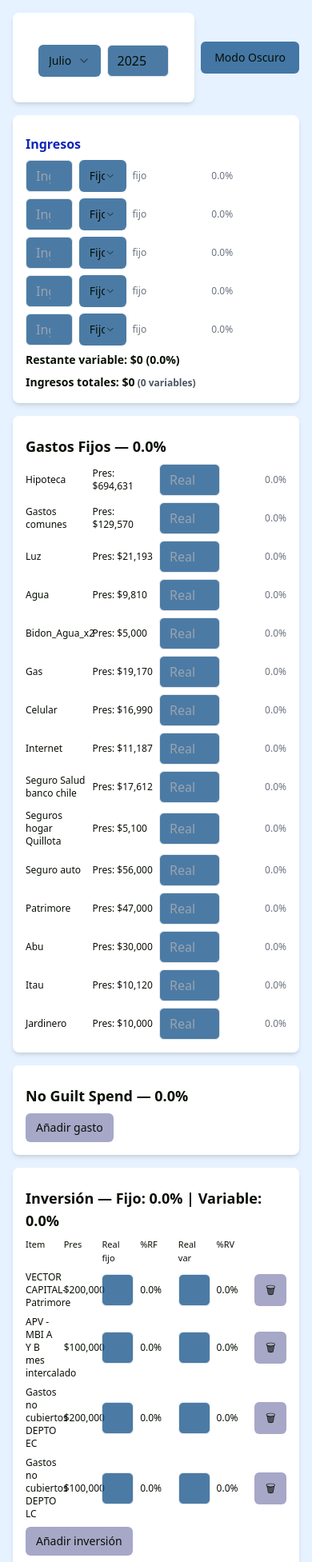
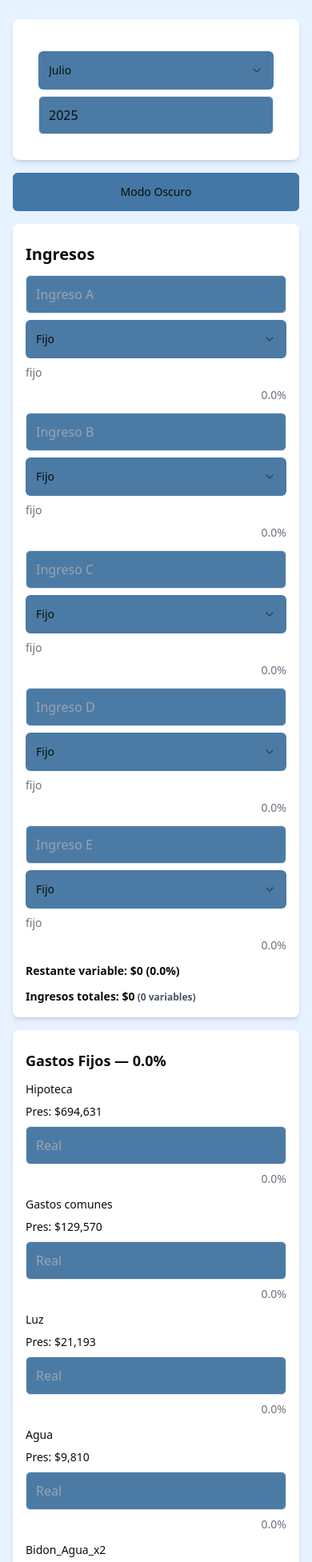
Before and after one commit to Rudolph04-pixel/Rufina009, a React (Vite) app: page / in a window 390 px wide. Shown: the top 1953 px of the page at 80% size. Built offline with nearby package versions, Linux system fonts and the light colour scheme.

Commit message:
Actualiza complementos19

```diff
--- a/src/FinanzasPersonales.jsx
+++ b/src/FinanzasPersonales.jsx
@@ -31,15 +31,15 @@ const createBlobLink = (content, filename) => {
 /* ───────────── Component ───────────── */
 export default function FinanzasPersonales() {
   /* Tema oscuro */
-  const [darkMode,setDarkMode]=useState(false);
-  useEffect(()=>{
+  const [darkMode, setDarkMode] = useState(false);
+  useEffect(() => {
     document.documentElement.classList.toggle("dark", darkMode);
-  },[darkMode]);
+  }, [darkMode]);
 
   /* Periodo */
   const today = new Date();
-  const [selectedMonth,setSelectedMonth]=useState(String(today.getMonth()));
-  const [selectedYear ,setSelectedYear ]=useState(String(today.getFullYear()));
+  const [selectedMonth, setSelectedMonth] = useState(String(today.getMonth()));
+  const [selectedYear, setSelectedYear]   = useState(String(today.getFullYear()));
 
   /* ───── Estado ───── */
   const [ingresos,setIngresos] = useState({
@@ -120,26 +120,26 @@ export default function FinanzasPersonales() {
   const totalIngresosVariables = Object.values(ingresos).reduce((s,i)=>i.tipo==="variable"?s+Number(i.valor||0):s,0);
   const totalGastosFijos = sumSingle(gastosFijos);
   const totalNoGuilt    = Object.values(noGuiltSpend).reduce((s,v)=>s+Number(v||0),0);
-  const totalInvFijo = Object.values(inversion).reduce((s,x)=>s+Number(x.realFijo||0),0);
-  const totalInvVar  = Object.values(inversion).reduce((s,x)=>s+Number(x.realVariable||0),0);
-  const totalAhrFijo = Object.values(ahorro).reduce((s,x)=>s+Number(x.realFijo||0),0);
-  const totalAhrVar  = Object.values(ahorro).reduce((s,x)=>s+Number(x.realVariable||0),0);
-  const totalGVarFijo= Object.values(gastosVariables).reduce((s,x)=>s+Number(x.realFijo||0),0);
-  const totalGVarVar = Object.values(gastosVariables).reduce((s,x)=>s+Number(x.realVariable||0),0);
+  const totalInvFijo     = Object.values(inversion).reduce((s,x)=>s+Number(x.realFijo||0),0);
+  const totalInvVar      = Object.values(inversion).reduce((s,x)=>s+Number(x.realVariable||0),0);
+  const totalAhrFijo     = Object.values(ahorro).reduce((s,x)=>s+Number(x.realFijo||0),0);
+  const totalAhrVar      = Object.values(ahorro).reduce((s,x)=>s+Number(x.realVariable||0),0);
+  const totalGVarFijo    = Object.values(gastosVariables).reduce((s,x)=>s+Number(x.realFijo||0),0);
+  const totalGVarVar     = Object.values(gastosVariables).reduce((s,x)=>s+Number(x.realVariable||0),0);
 
   const totalInversion  = totalInvFijo + totalInvVar;
   const totalAhorro     = totalAhrFijo + totalAhrVar;
-  const totalGastosVars = totalGVarFijo+totalGVarVar;
-  const totalGastos = totalGastosFijos+totalNoGuilt+totalInversion+totalAhorro+totalGastosVars;
+  const totalGastosVars = totalGVarFijo + totalGVarVar;
+  const totalGastos     = totalGastosFijos + totalNoGuilt + totalInversion + totalAhorro + totalGastosVars;
 
-  const percent    = v => totalFixedIngresos?((v/totalFixedIngresos)*100).toFixed(1):"0.0";
-  const percentVar = v => totalIngresosVariables?((v/totalIngresosVariables)*100).toFixed(1):"0.0";
+  const percent    = v => totalFixedIngresos ? ((v/totalFixedIngresos)*100).toFixed(1) : "0.0";
+  const percentVar = v => totalIngresosVariables ? ((v/totalIngresosVariables)*100).toFixed(1) : "0.0";
 
-  // Pool restante variables
-  const totalAssignedVar = totalInvVar+totalAhrVar+totalGVarVar;
+  /* Pool restante variables */
+  const totalAssignedVar = totalInvVar + totalAhrVar + totalGVarVar;
   const remainingVarPool = totalIngresosVariables - totalAssignedVar;
 
-  // Disponibles
+  /* Disponibles */
   const disponibleFijo = totalFixedIngresos
     - ( totalGastosFijos + totalInvFijo + totalAhrFijo + totalGVarFijo );
   const disponibleVar = remainingVarPool;
@@ -148,100 +148,117 @@ export default function FinanzasPersonales() {
   const handleIngresoChange       = (k,f,v)=>setIngresos(p=>({...p,[k]:{...p[k],[f]:v}}));
   const handleGastoFijoRealChange = (k,v)=>setGastosFijos(p=>({...p,[k]:{...p[k],real:v}}));
   const handleNoGuiltChange       = (k,v)=>setNoGuiltSpend(p=>({...p,[k]:v}));
-  const handleInvChange = (k,field,val)=>{
-    let n=Number(val)||0;
+
+  const handleInvChange = (k,field,val)=> {
+    let n = Number(val)||0;
     if(field==="realVariable"){
-      const cur=Number(inversion[k].realVariable)||0;
-      const max=cur+remainingVarPool;
+      const cur = Number(inversion[k].realVariable)||0;
+      const max = cur + remainingVarPool;
       if(n>max) n=max;
     }
     setInversion(p=>({...p,[k]:{...p[k],[field]:String(n)}}));
   };
-  const handleAhorChange=(k,field,val)=>{
-    let n=Number(val)||0;
+  const handleAhorChange=(k,field,val)=> {
+    let n = Number(val)||0;
     if(field==="realVariable"){
-      const cur=Number(ahorro[k].realVariable)||0;
-      const max=cur+remainingVarPool;
+      const cur = Number(ahorro[k].realVariable)||0;
+      const max = cur + remainingVarPool;
       if(n>max) n=max;
     }
     setAhorro(p=>({...p,[k]:{...p[k],[field]:String(n)}}));
   };
-  const handleVarChange=(k,field,val)=>{
-    let n=Number(val)||0;
+  const handleVarChange=(k,field,val)=> {
+    let n = Number(val)||0;
     if(field==="realVariable"){
-      const cur=Number(gastosVariables[k].realVariable)||0;
-      const max=cur+remainingVarPool;
+      const cur = Number(gastosVariables[k].realVariable)||0;
+      const max = cur + remainingVarPool;
       if(n>max) n=max;
     }
     setGastosVariables(p=>({...p,[k]:{...p[k],[field]:String(n)}}));
   };
-  const addKey=(setter,label)=>setter(p=>({
-    ...p,
-    [`${label} ${Object.keys(p).length+1}`]:{presupuesto:0,realFijo:"",realVariable:""}
+
+  const addKey    = (setter,label)=>setter(p=>({
+    ...p, [`${label} ${Object.keys(p).length+1}`]:{presupuesto:0,realFijo:"",realVariable:""}
   }));
-  const deleteKey=(setter,k)=>setter(p=>{const{[k]:_,...r}=p;return r;});
+  const deleteKey = (setter,k)=>setter(p=>{const{[k]:_,...r}=p;return r;});
 
   /* ───── Export CSV ───── */
-  const exportCSV=()=>{
+  const exportCSV = ()=>{
     const rows=[["Cat","Item","Pres","RFijo","%RF","RVar","%RV","Mes","Año"]];
-    const pushSingle=(cat,obj)=>Object.entries(obj).forEach(([k,x])=>{
-      const rf=Number(x.real||0);
+    const pushSingle = (cat,obj)=>Object.entries(obj).forEach(([k,x])=>{
+      const rf = Number(x.real||0);
       rows.push([cat,k,x.presupuesto,rf,percent(rf),"-","-",months[selectedMonth],selectedYear]);
     });
-    const pushDual=(cat,obj)=>Object.entries(obj).forEach(([k,x])=>{
-      const rf=Number(x.realFijo||0), rv=Number(x.realVariable||0);
+    const pushDual = (cat,obj)=>Object.entries(obj).forEach(([k,x])=>{
+      const rf = Number(x.realFijo||0), rv = Number(x.realVariable||0);
       rows.push([cat,k,x.presupuesto,rf,percent(rf),rv,percentVar(rv),months[selectedMonth],selectedYear]);
     });
+
     pushSingle("Gastos Fijos",gastosFijos);
     Object.entries(noGuiltSpend).forEach(([k,v])=>{
-      const rv=Number(v||0);
+      const rv = Number(v||0);
       rows.push(["No Guilt",k,"-",rv,percent(rv),"-","-",months[selectedMonth],selectedYear]);
     });
     pushDual("Inversión",inversion);
     pushDual("Ahorro",ahorro);
     pushDual("Gastos Variables",gastosVariables);
+
     createBlobLink(rows.map(r=>r.join(",")).join("\n"),
-      `estado-financiero-${months[selectedMonth]}-${selectedYear}.csv`
-    );
+      `estado-financiero-${months[selectedMonth]}-${selectedYear}.csv`);
   };
 
   /* ───────────── Render ───────────── */
   return (
-    <div className="min-h-screen bg-brand-100 p-4 space-y-4">
+    <div className="min-h-screen bg-brand-100 px-4 sm:px-6 md:px-8 lg:px-16">
+      <div className="max-w-lg mx-auto space-y-4 py-6">
 
         {/* Top Bar */}
-      <div className="flex items-center gap-2">
-        <Card className="flex-1"><CardContent className="p-4 grid grid-cols-2 gap-2">
+        <div className="flex flex-col sm:flex-row items-center gap-2">
+          <Card className="w-full sm:flex-1">
+            <CardContent className="p-4 grid grid-cols-1 sm:grid-cols-2 gap-2">
               <Select value={selectedMonth} onValueChange={setSelectedMonth}>
-            <SelectTrigger className="w-full"><SelectValue placeholder="Mes"/></SelectTrigger>
+                <SelectTrigger className="w-full h-12"><SelectValue placeholder="Mes"/></SelectTrigger>
                 <SelectContent>
                   {months.map((m,i)=><SelectItem key={m} value={String(i)}>{m}</SelectItem>)}
                 </SelectContent>
               </Select>
               <Input
+                className="h-12 w-full"
                 type="number"
                 value={selectedYear}
                 onChange={e=>setSelectedYear(e.target.value)}
                 placeholder="Año"
               />
-        </CardContent></Card>
-        <Button variant="outline" onClick={()=>setDarkMode(!darkMode)}>
+            </CardContent>
+          </Card>
+          <Button
+            className="mt-2 sm:mt-0 h-12 w-full sm:w-auto"
+            variant="outline"
+            onClick={()=>setDarkMode(!darkMode)}
+          >
             {darkMode?"Modo Claro":"Modo Oscuro"}
           </Button>
         </div>
 
         {/* Ingresos */}
-      <Card><CardContent className="space-y-2">
-        <h2 className="text-brand-500 font-semibold">Ingresos</h2>
+        <Card>
+          <CardContent className="space-y-3">
+            <h2 className="text-xl font-semibold">Ingresos</h2>
             {Object.entries(ingresos).map(([k,v])=>(
-          <div key={k} className="grid grid-cols-5 gap-2 items-center text-xs">
+              <div key={k} className="grid grid-cols-1 sm:grid-cols-5 gap-2 items-center text-sm">
                 <Input
-              type="number" value={v.valor}
+                  className="h-12 w-full"
+                  type="number"
+                  value={v.valor}
                   placeholder={`Ingreso ${k}`}
                   onChange={e=>handleIngresoChange(k,"valor",e.target.value)}
                 />
-            <Select value={v.tipo} onValueChange={val=>handleIngresoChange(k,"tipo",val)}>
-              <SelectTrigger className="w-full"><SelectValue placeholder="Tipo"/></SelectTrigger>
+                <Select
+                  className="h-12 w-full"
+                  value={v.tipo}
+                  onValueChange={val=>handleIngresoChange(k,"tipo",val)}
+                >
+                  <SelectTrigger className="w-full h-12"><SelectValue placeholder="Tipo"/></SelectTrigger>
                   <SelectContent>
                     <SelectItem value="fijo">Fijo</SelectItem>
                     <SelectItem value="variable">Variable</SelectItem>
@@ -260,19 +277,23 @@ export default function FinanzasPersonales() {
               Ingresos totales: ${totalIngresosNominal.toLocaleString()}
               <span className="text-xs text-gray-600"> ({totalIngresosVariables.toLocaleString()} variables)</span>
             </p>
-      </CardContent></Card>
+          </CardContent>
+        </Card>
 
         {/* Gastos Fijos */}
-      <Card><CardContent className="space-y-2">
+        <Card>
+          <CardContent className="space-y-3">
             <h2 className="font-semibold text-lg">
               Gastos Fijos — {percent(totalGastosFijos)}%
             </h2>
             {Object.entries(gastosFijos).map(([k,v])=>(
-          <div key={k} className="grid grid-cols-4 gap-2 items-center text-xs">
+              <div key={k} className="grid grid-cols-1 sm:grid-cols-4 gap-2 items-center text-sm">
                 <span>{k}</span>
                 <span>Pres: ${v.presupuesto.toLocaleString()}</span>
                 <Input
-              type="number" value={v.real}
+                  className="h-12 w-full"
+                  type="number"
+                  value={v.real}
                   placeholder="Real"
                   onChange={e=>handleGastoFijoRealChange(k,e.target.value)}
                 />
@@ -281,16 +302,21 @@ export default function FinanzasPersonales() {
                 </span>
               </div>
             ))}
-      </CardContent></Card>
+          </CardContent>
+        </Card>
 
         {/* No Guilt Spend */}
-      <Card><CardContent className="space-y-2">
+        <Card>
+          <CardContent className="space-y-3">
             <h2 className="font-semibold text-lg">
               No Guilt Spend — {percent(totalNoGuilt)}%
             </h2>
             {Object.entries(noGuiltSpend).map(([k,v])=>(
-          <div key={k} className="grid grid-cols-5 gap-2 items-center text-xs">
-            <Input defaultValue={k} placeholder="Item"
+              <div key={k} className="grid grid-cols-1 sm:grid-cols-5 gap-2 items-center text-sm">
+                <Input
+                  className="h-12 w-full"
+                  defaultValue={k}
+                  placeholder="Item"
                   onBlur={e=>{
                     const nk=e.target.value.trim();
                     if(!nk||nk===k) return;
@@ -302,11 +328,17 @@ export default function FinanzasPersonales() {
                   }}
                 />
                 <Input
-              type="number" value={v}
+                  className="h-12 w-full"
+                  type="number"
+                  value={v}
                   placeholder="Monto"
                   onChange={e=>handleNoGuiltChange(k,e.target.value)}
                 />
-            <Button size="icon" variant="ghost" onClick={()=>deleteKey(setNoGuiltSpend,k)}>
+                <Button
+                  className="h-12 w-12"
+                  size="icon" variant="ghost"
+                  onClick={()=>deleteKey(setNoGuiltSpend,k)}
+                >
                   🗑
                 </Button>
                 <span className="text-right text-gray-500">
@@ -314,10 +346,11 @@ export default function FinanzasPersonales() {
                 </span>
               </div>
             ))}
-        <Button size="sm" onClick={()=>setNoGuiltSpend(p=>({...p,[`Item ${Object.keys(p).length+1}`]:""}))}>
+            <Button className="h-12 w-full" size="sm" onClick={()=>setNoGuiltSpend(p=>({...p,[`Item ${Object.keys(p).length+1}`]:""}))}>
               Añadir gasto
             </Button>
-      </CardContent></Card>
+          </CardContent>
+        </Card>
 
         {/* Inversión / Ahorro / Gastos Variables */}
         {[
@@ -328,11 +361,12 @@ export default function FinanzasPersonales() {
           const fixedSum = Object.values(data).reduce((s,x)=>s+Number(x.realFijo||0),0);
           const varSum   = Object.values(data).reduce((s,x)=>s+Number(x.realVariable||0),0);
           return (
-          <Card key={label}><CardContent className="space-y-2">
+            <Card key={label}>
+              <CardContent className="space-y-3">
                 <h2 className="font-semibold text-lg">
                   {label} — Fijo: {percent(fixedSum)}% | Variable: {percentVar(varSum)}%
                 </h2>
-            <div className="grid grid-cols-7 gap-2 text-[11px] font-medium">
+                <div className="grid grid-cols-1 sm:grid-cols-7 gap-2 text-[11px] font-medium">
                   <span>Item</span><span>Pres</span>
                   <span>Real fijo</span><span>%RF</span>
                   <span>Real var</span><span>%RV</span><span/>
@@ -340,46 +374,56 @@ export default function FinanzasPersonales() {
                 {Object.entries(data).map(([k,x])=>{
                   const rf=Number(x.realFijo||0), rv=Number(x.realVariable||0);
                   return (
-                <div key={k} className="grid grid-cols-7 gap-2 items-center text-xs">
+                    <div key={k} className="grid grid-cols-1 sm:grid-cols-7 gap-2 items-center text-sm">
                       <span>{k}</span>
                       <span>${x.presupuesto.toLocaleString()}</span>
                       <Input
+                        className="h-12 w-full"
                         type="number" value={x.realFijo}
                         onChange={e=>handler(k,"realFijo",e.target.value)}
                       />
                       <span>{percent(rf)}%</span>
                       <Input
+                        className="h-12 w-full"
                         type="number" value={x.realVariable}
                         onChange={e=>handler(k,"realVariable",e.target.value)}
-                    max={rf + remainingVarPool}
                       />
                       <span>{percentVar(rv)}%</span>
-                  <Button size="icon" variant="ghost"
+                      <Button
+                        className="h-12 w-12"
+                        size="icon" variant="ghost"
                         onClick={()=>deleteKey(
                           label==="Inversión"?setInversion:
                           label==="Ahorro"?setAhorro:
                           setGastosVariables,
                           k
-                          )}>
+                        )}
+                      >
                         🗑
                       </Button>
                     </div>
                   );
                 })}
-            <Button size="sm" onClick={()=>addKey(
+                <Button
+                  className="h-12 w-full"
+                  size="sm"
+                  onClick={()=>addKey(
                     label==="Inversión"?setInversion:
                     label==="Ahorro"?setAhorro:
                     setGastosVariables,
                     label
-            )}>
+                  )}
+                >
                   Añadir {label.toLowerCase()}
                 </Button>
-          </CardContent></Card>
+              </CardContent>
+            </Card>
           );
         })}
 
         {/* Resumen & Export */}
-      <Card><CardContent className="space-y-1 text-sm">
+        <Card>
+          <CardContent className="space-y-1 text-sm">
             <p><strong>Ingresos fijos (100%):</strong> ${totalFixedIngresos.toLocaleString()}</p>
             <p><strong>Ingresos variables:</strong> ${totalIngresosVariables.toLocaleString()}</p>
 
@@ -414,10 +458,12 @@ export default function FinanzasPersonales() {
               Balance (nominal): ${(totalIngresosNominal - totalGastos).toLocaleString()}
             </p>
 
-        <Button className="mt-2 w-full" onClick={exportCSV}>
+            <Button className="mt-2 w-full h-12" onClick={exportCSV}>
               Exportar CSV
             </Button>
-      </CardContent></Card>
+          </CardContent>
+        </Card>
+      </div>
     </div>
   );
 }
```
Lines whose indentation alone changed are shown as unchanged.
